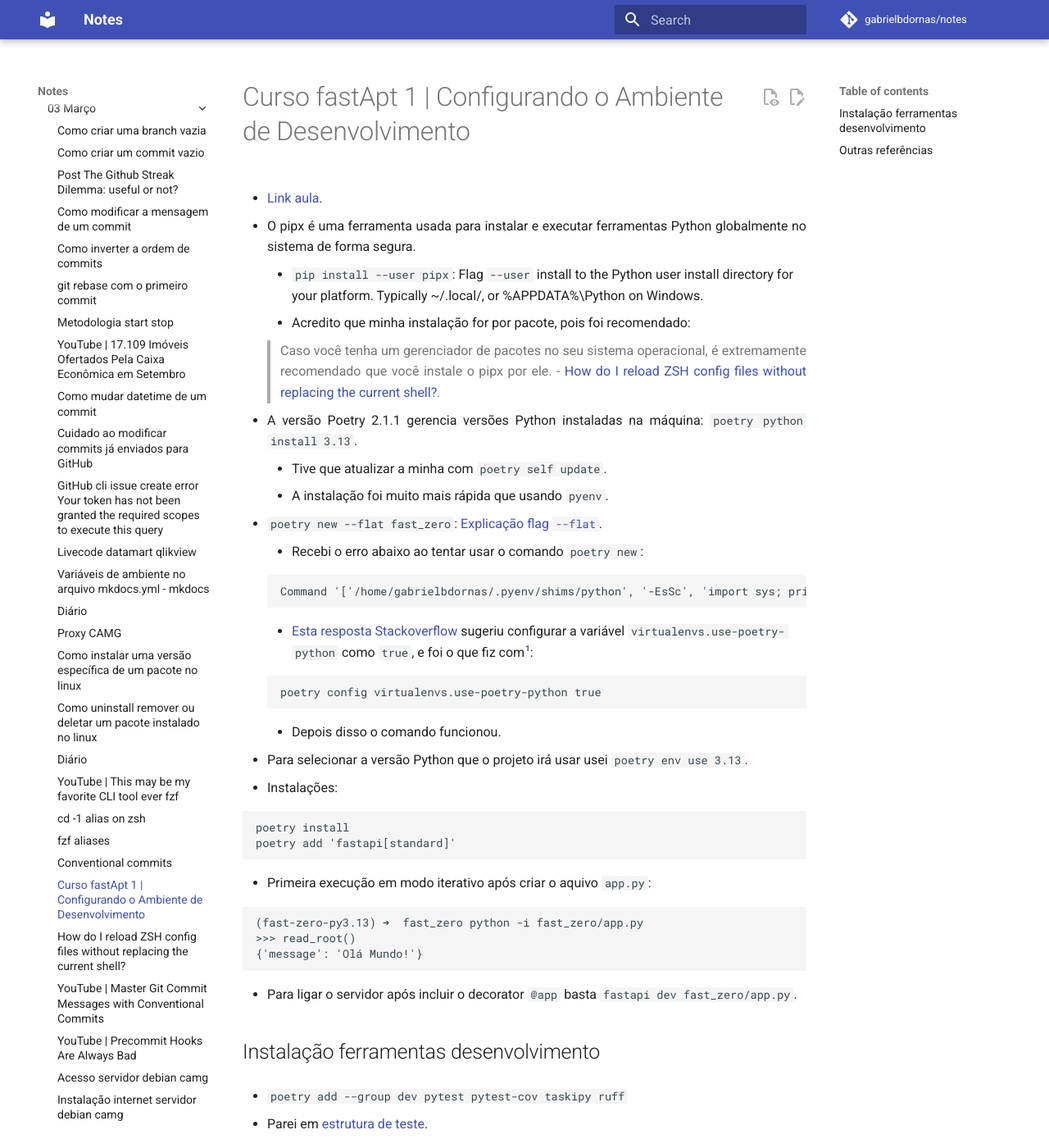
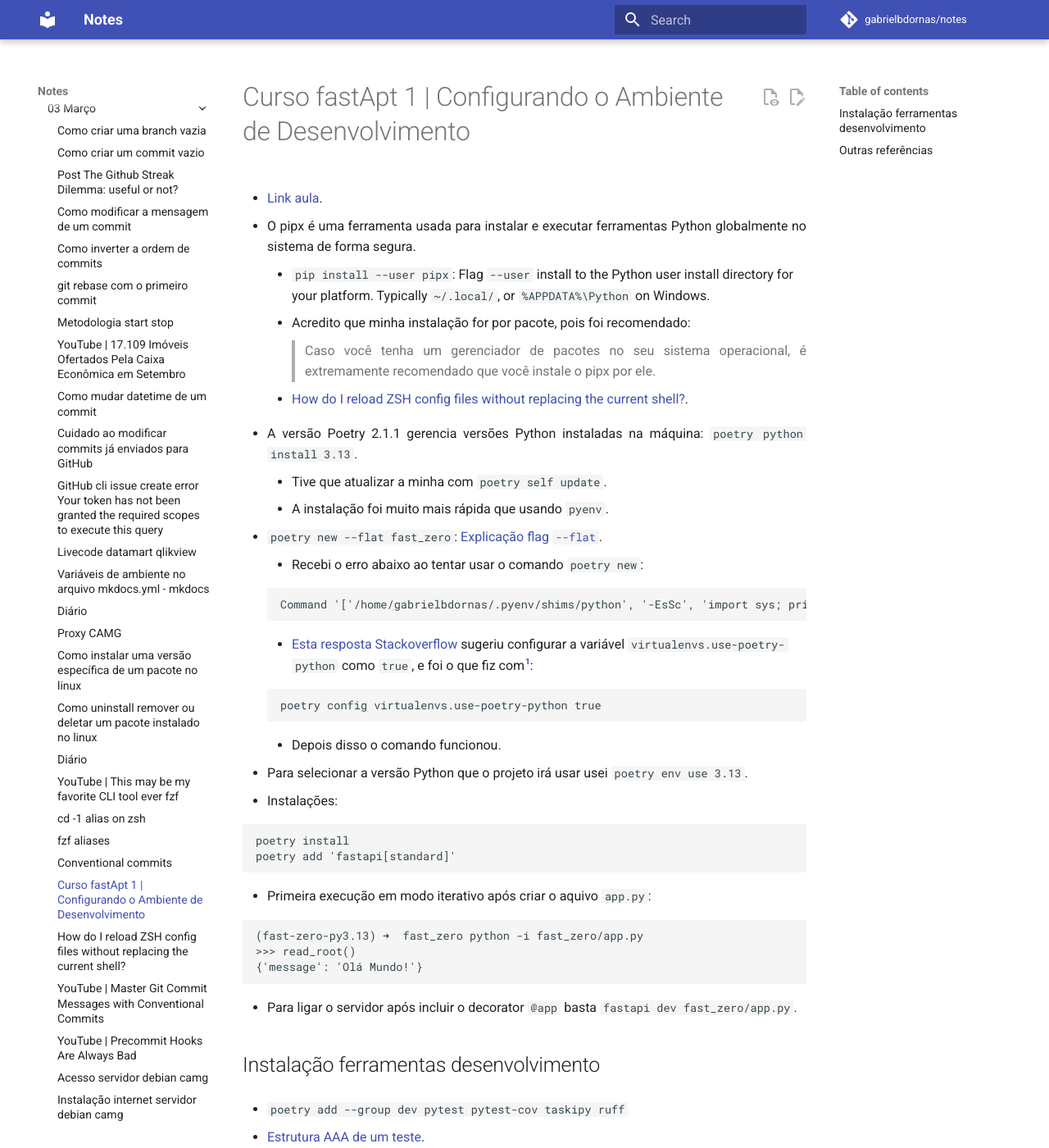
Before and after one commit to gabrielbdornass/notes2, an MkDocs documentation site: the page built from docs/2025/03_Março/20250324_curso_fastapt_1_configurando_o_ambiente_de_desenvolvimento.md, in a window 1280 px wide and 1400 px high. Shown: the whole window at 82% size. Built offline with MkDocs 1.6.1 and Material for MkDocs 9.7.7, drawn with Linux system fonts in a browser that asks for light colours; comment, search, counter and statistics services are not loaded.

Commit message:
Finaliza fastapi 1

```diff
--- a/docs/2025/03_Março/20250324_curso_fastapt_1_configurando_o_ambiente_de_desenvolvimento.md
+++ b/docs/2025/03_Março/20250324_curso_fastapt_1_configurando_o_ambiente_de_desenvolvimento.md
@@ -3,10 +3,11 @@
 - [Link aula](https://fastapidozero.dunossauro.com/01/).
 
 - O pipx é uma ferramenta usada para instalar e executar ferramentas Python globalmente no sistema de forma segura.
-    - `pip install --user pipx`: Flag `--user` install to the Python user install directory for your platform. Typically ~/.local/, or %APPDATA%\Python on Windows.
+    - `pip install --user pipx`: Flag `--user` install to the Python user install directory for your platform. Typically `~/.local/`, or `%APPDATA%\Python` on Windows.
     - Acredito que minha instalação for por pacote, pois foi recomendado:
 
-    > Caso você tenha um gerenciador de pacotes no seu sistema operacional, é extremamente recomendado que você instale o pipx por ele.
+        > Caso você tenha um gerenciador de pacotes no seu sistema operacional, é extremamente recomendado que você instale o pipx por ele.
+
     - [How do I reload ZSH config files without replacing the current shell?](./20250324_how_do_i_reload_zsh_config_files_without_replacing_the_current_shell.md).
 
 - A versão Poetry 2.1.1 gerencia versões Python instaladas na máquina: `poetry python install 3.13`.
@@ -50,7 +51,8 @@ poetry add 'fastapi[standard]'
 
 - `poetry add --group dev pytest pytest-cov taskipy ruff`
 
-- Parei em [estrutura de teste](https://fastapidozero.dunossauro.com/01/#__tabbed_3_1:~:text=a%20cobertura%20atualizada.-,Estrutura%20de%20um%20teste,-Agora%20que%20escrevemos).
+- [Estrutura AAA de um teste](https://xp123.com/3a-arrange-act-assert/).
+
 
 ## Outras referências
 
```
